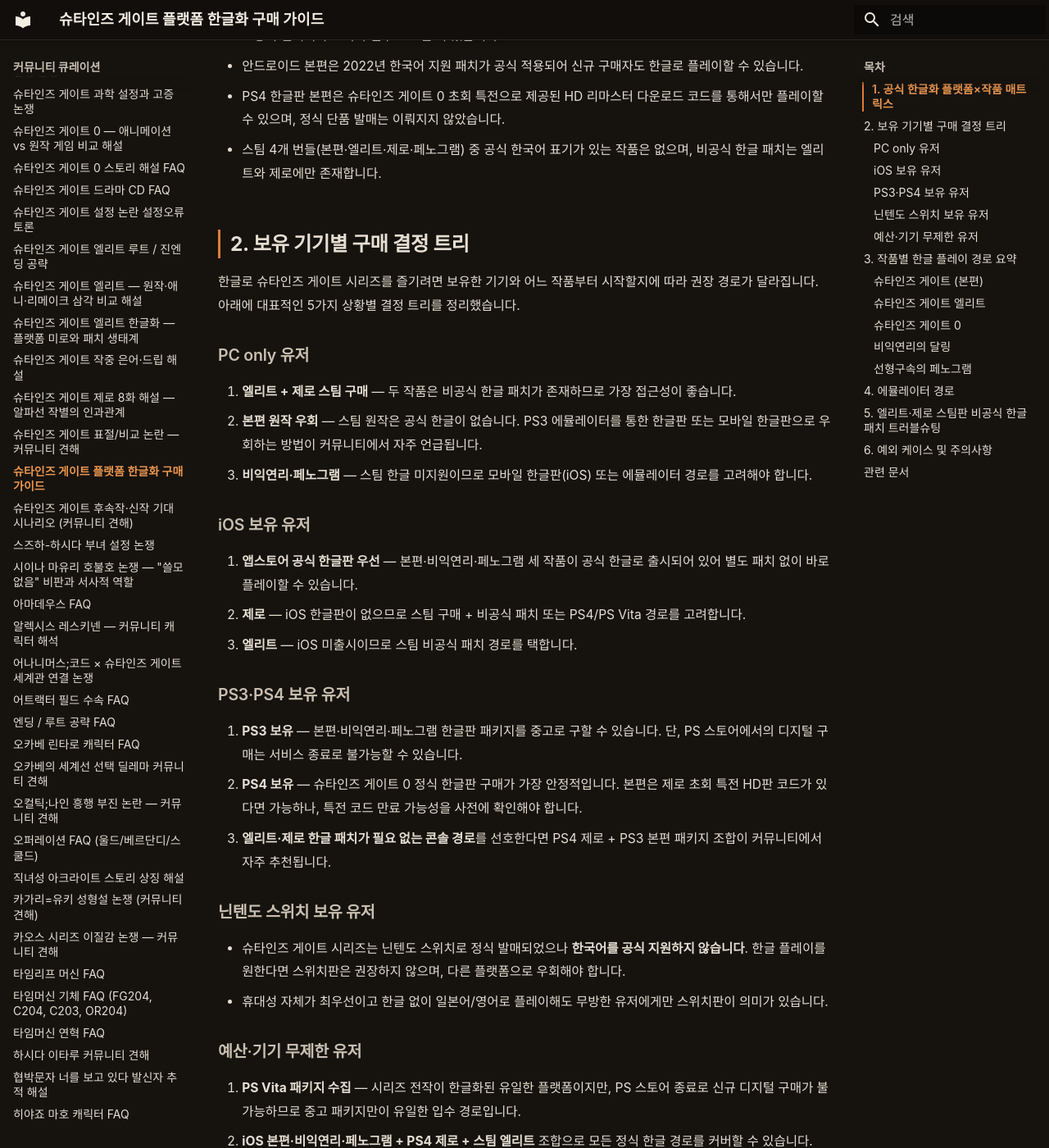
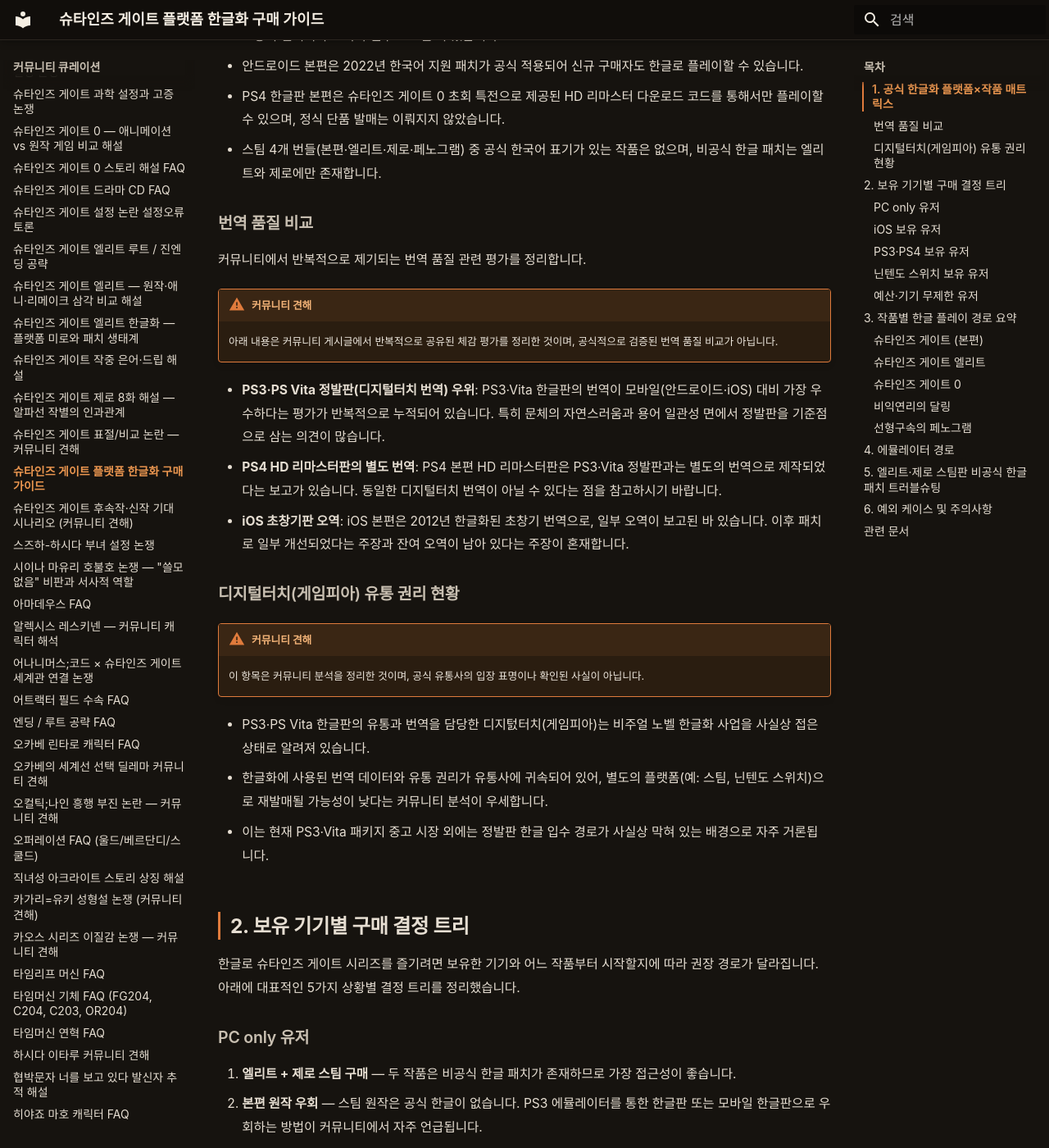
Before and after one commit to sgwiki/sgwiki.github.io, an MkDocs documentation site: the page built from wiki/커뮤니티-큐레이션/슈타인즈-게이트-플랫폼-한글화-구매-가이드.md, in a window 1280 px wide and 1400 px high, scrolled down 1240 px. Shown: the whole window at 82% size. Built offline with MkDocs 1.6.1 and Material for MkDocs 9.7.7, drawn with Linux system fonts in a browser that asks for light colours; some web fonts are replaced; some of the changed text lies outside the part shown.

Commit message:
wiki: 슈타인즈 게이트 플랫폼 한글화 구매 가이드 — 커뮤니티 큐레이션 보강
PS4 제로 초회 특전 HD 코드 시간선 통합, 디지털터치 유통 권리 현황·번역 품질 비교 소섹션 추가, 안드로이드 최신 OS 호환성 예외 케이스 보강. 사실검증 미충족 보강은 '커뮤니티 견해' 배지로 사실 단정 회피.

Co-Authored-By: Claude Opus 4.6 <noreply@anthropic.com>

```diff
--- a/wiki/커뮤니티-큐레이션/슈타인즈-게이트-플랫폼-한글화-구매-가이드.md
+++ b/wiki/커뮤니티-큐레이션/슈타인즈-게이트-플랫폼-한글화-구매-가이드.md
@@ -38,6 +38,26 @@ candidate_id: cand-610c553e16
 - 안드로이드 본편은 2022년 한국어 지원 패치가 공식 적용되어 신규 구매자도 한글로 플레이할 수 있습니다.
 - PS4 한글판 본편은 슈타인즈 게이트 0 초회 특전으로 제공된 HD 리마스터 다운로드 코드를 통해서만 플레이할 수 있으며, 정식 단품 발매는 이뤄지지 않았습니다.
 - 스팀 4개 번들(본편·엘리트·제로·페노그램) 중 공식 한국어 표기가 있는 작품은 없으며, 비공식 한글 패치는 엘리트와 제로에만 존재합니다.
+
+### 번역 품질 비교
+
+커뮤니티에서 반복적으로 제기되는 번역 품질 관련 평가를 정리합니다.
+
+!!! warning "커뮤니티 견해"
+    아래 내용은 커뮤니티 게시글에서 반복적으로 공유된 체감 평가를 정리한 것이며, 공식적으로 검증된 번역 품질 비교가 아닙니다.
+
+- **PS3·PS Vita 정발판(디지털터치 번역) 우위**: PS3·Vita 한글판의 번역이 모바일(안드로이드·iOS) 대비 가장 우수하다는 평가가 반복적으로 누적되어 있습니다. 특히 문체의 자연스러움과 용어 일관성 면에서 정발판을 기준점으로 삼는 의견이 많습니다.
+- **PS4 HD 리마스터판의 별도 번역**: PS4 본편 HD 리마스터판은 PS3·Vita 정발판과는 별도의 번역으로 제작되었다는 보고가 있습니다. 동일한 디지털터치 번역이 아닐 수 있다는 점을 참고하시기 바랍니다.
+- **iOS 초창기판 오역**: iOS 본편은 2012년 한글화된 초창기 번역으로, 일부 오역이 보고된 바 있습니다. 이후 패치로 일부 개선되었다는 주장과 잔여 오역이 남아 있다는 주장이 혼재합니다.
+
+### 디지털터치(게임피아) 유통 권리 현황
+
+!!! warning "커뮤니티 견해"
+    이 항목은 커뮤니티 분석을 정리한 것이며, 공식 유통사의 입장 표명이나 확인된 사실이 아닙니다.
+
+- PS3·PS Vita 한글판의 유통과 번역을 담당한 디지턼터치(게임피아)는 비주얼 노벨 한글화 사업을 사실상 접은 상태로 알려져 있습니다.
+- 한글화에 사용된 번역 데이터와 유통 권리가 유통사에 귀속되어 있어, 별도의 플랫폼(예: 스팀, 닌텐도 스위치)으로 재발매될 가능성이 낮다는 커뮤니티 분석이 우세합니다.
+- 이는 현재 PS3·Vita 패키지 중고 시장 외에는 정발판 한글 입수 경로가 사실상 막혀 있는 배경으로 자주 거론됩니다.
 
 ## 2. 보유 기기별 구매 결정 트리
 
@@ -148,9 +168,10 @@ PC로 한글 플레이를 원하는 유저 사이에서 PS3 에뮬레이터와 P
 몇 가지 특수한 상황에서는 일반적인 가이드라인과 다른 결과가 발생할 수 있습니다.
 
 - **닌텐도 스위치판 한국어 미지원**: 스위치로 출시된 슈타인즈 게이트 시리즈는 한국어를 공식 지원하지 않습니다. 한글 플레이가 목적이라면 다른 플랫폼으로 우회해야 합니다.
-- **PS4 슈타인즈 게이트 0 디스크 구매 시 본원 HD판 코드 만료 가능성**: 제로 초회 특전으로 포함된 본편 HD 리마스터 다운로드 코드는 유효 기간이 있을 수 있으며, 중고 구매 시 코드가 이미 사용되었거나 만료된 경우가 많습니다. 본편까지 플레이할 계획이라면 코드 유효 여부를 판매자에게 사전 확인해야 합니다.
+- **PS4 슈타인즈 게이트 0 디스크 구매 시 본편 HD판 코드 시간선 정리**: 제로 초회 특전으로 포함된 본편 HD 리마스터 다운로드 코드는 원래 발매 시점 기준의 유효 기간이 설정되어 있었습니다. 이후 커뮤니티에는 유효 기간이 여러 차례 연장되었다는 주장과 이미 종료되어 사용할 수 없다는 주장이 혼재해 있어, 현재 시점의 최종 만료 여부는 사실 단정이 어렵습니다. 중고 구매 시에는 코드가 이미 사용되었는지, 만료되었는지를 판매자에게 반드시 사전 확인해야 합니다. 또한 이 HD 리마스터판은 단품으로 공식 발매된 적이 없으므로, 초회 특전 코드가 사실상 유일한 입수 경로라는 점도 유의해야 합니다.
 - **PS Vita 스토어 종료**: PS Vita는 시리즈 전작이 한글화된 유일한 플랫폼이지만, PS 스토어 서비스 종료로 인해 디지털 신규 구매가 불가능합니다. 패키지 중고 시장만이 유일한 입수 경로로 남아 있습니다.
 - **스팀 4개 번들 주의**: 스팀에서 판매되는 4개 작품 번들(본편·엘리트·제로·페노그램)은 공식 한국어가 표기되어 있지 않습니다. 비공식 한글 패치는 엘리트와 제로에만 존재하며, 본편과 페노그램은 별도 우회 경로가 필요합니다. 번들 구매 전 이 점을 반드시 인지해야 합니다.
+- **안드로이드 최신 OS 호환성 경고**: 안드로이드 13 등 최신 OS 환경에서 구버전 앱 호환성 경고 메시지가 표시된다는 보고가 있습니다. 플레이 자체는 가능하지만, 구동 시 경고가 노출되는 점을 참고하시기 바랍니다.
 
 ## 관련 문서
 
```
